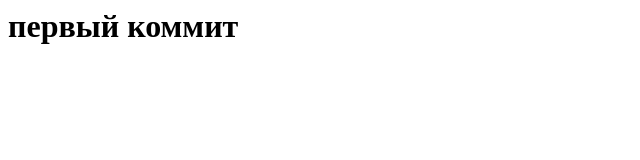
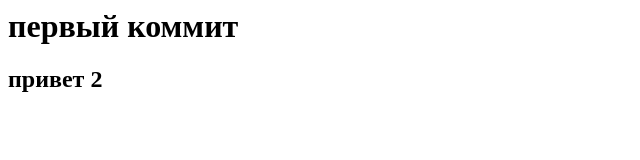
Before and after one commit to viktoriaomerovich95/first-project, a plain HTML site: page index.html in a window 1280 px wide. Shown: the whole page, without its empty margins (0-640 px from the left). Drawn offline with Linux system fonts and the light colour scheme.

Commit message:
второй заголовок

```diff
--- a/index.html
+++ b/index.html
@@ -1 +1,2 @@
 <h1 class: "commit";>первый коммит</h1>
+<h2>привет 2</h2>
```
